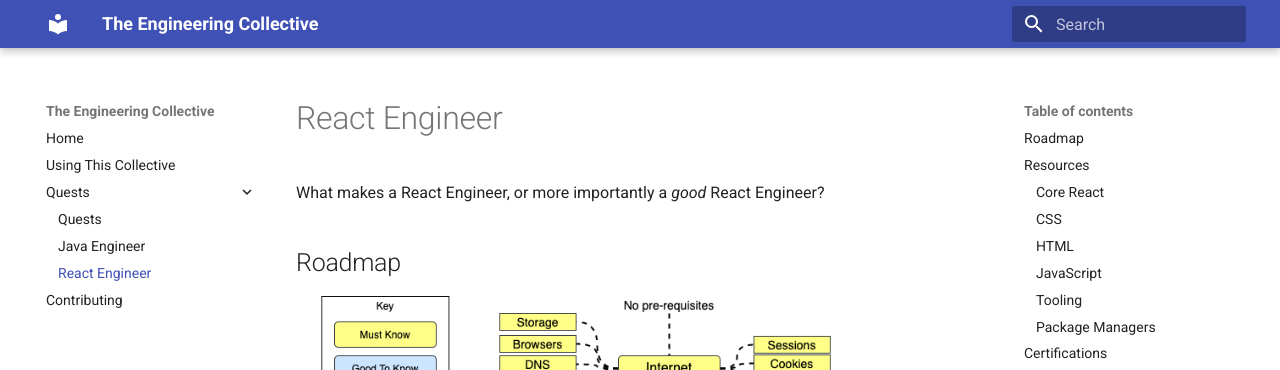
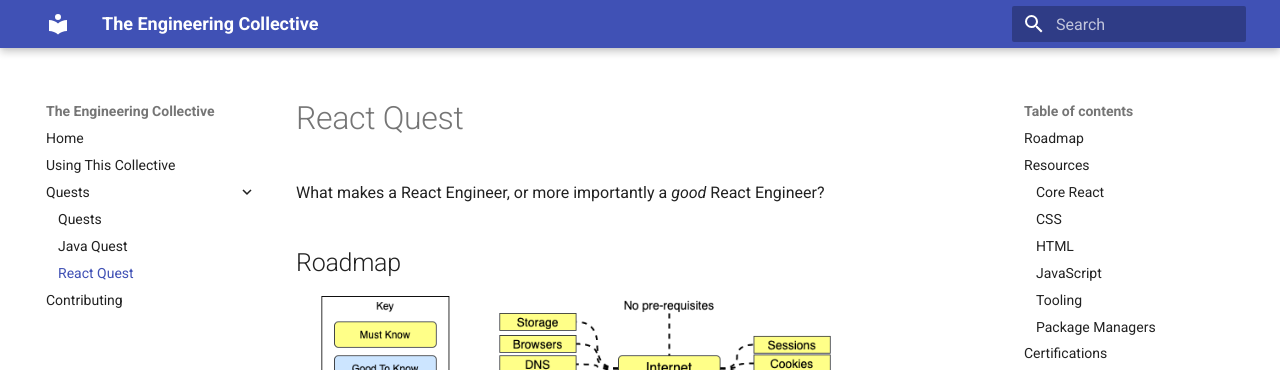
Before and after one commit to the-engineering-collective/the-engineering-collective.github.io, an MkDocs documentation site: the page built from docs/quests/react/index.md, in a window 1280 px wide and 900 px high. Shown: the top 370 px of the window. Built offline with MkDocs 1.6.1 and Material for MkDocs 9.7.7, drawn with Linux system fonts in a browser that asks for light colours.

Commit message:
Changing quest names and updating folder names/mkdocs structure

```diff
--- a/docs/quests/react-engineer/index.md
+++ b/docs/quests/react/index.md
@@ -1,4 +1,4 @@
-# React Engineer
+# React Quest
 
 What makes a React Engineer, or more importantly a _good_ React Engineer?
 
--- a/mkdocs.yml
+++ b/mkdocs.yml
@@ -4,8 +4,8 @@
     - Using This Collective: how-to-use.md
     - Quests:
         - 'Quests' : 'quests/index.md'
-        - 'Java Engineer' : 'quests/java-engineer/index.md'
-        - 'React Engineer' : 'quests/react-engineer/index.md'
+        - 'Java Quest' : 'quests/java/index.md'
+        - 'React Quest' : 'quests/react/index.md'
     - Contributing: contributing.md
 
 theme:
```
Also changed, not shown: docs/quests/java/index.md (renamed from docs/quests/java-engineer/index.md, +1 -1 lines).
